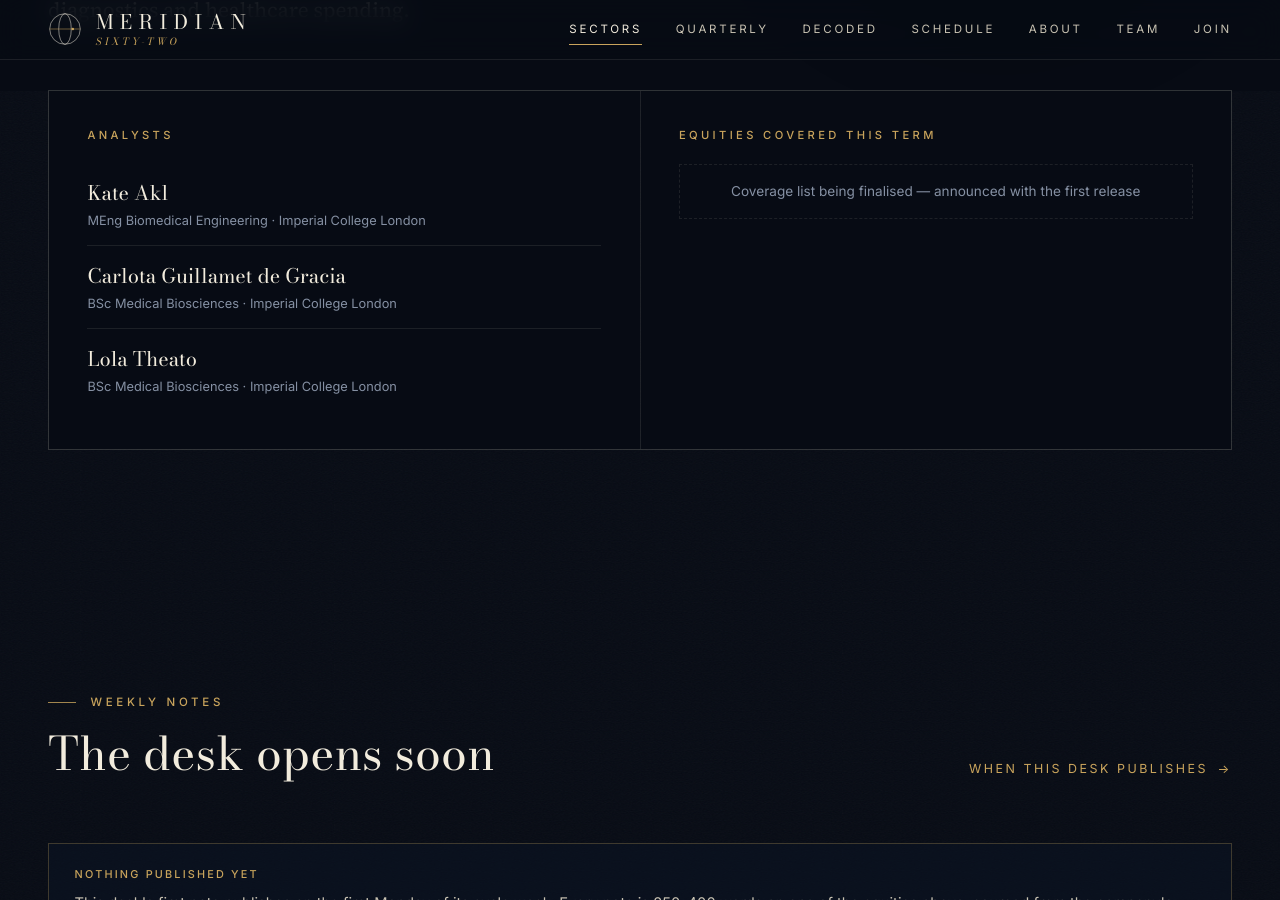
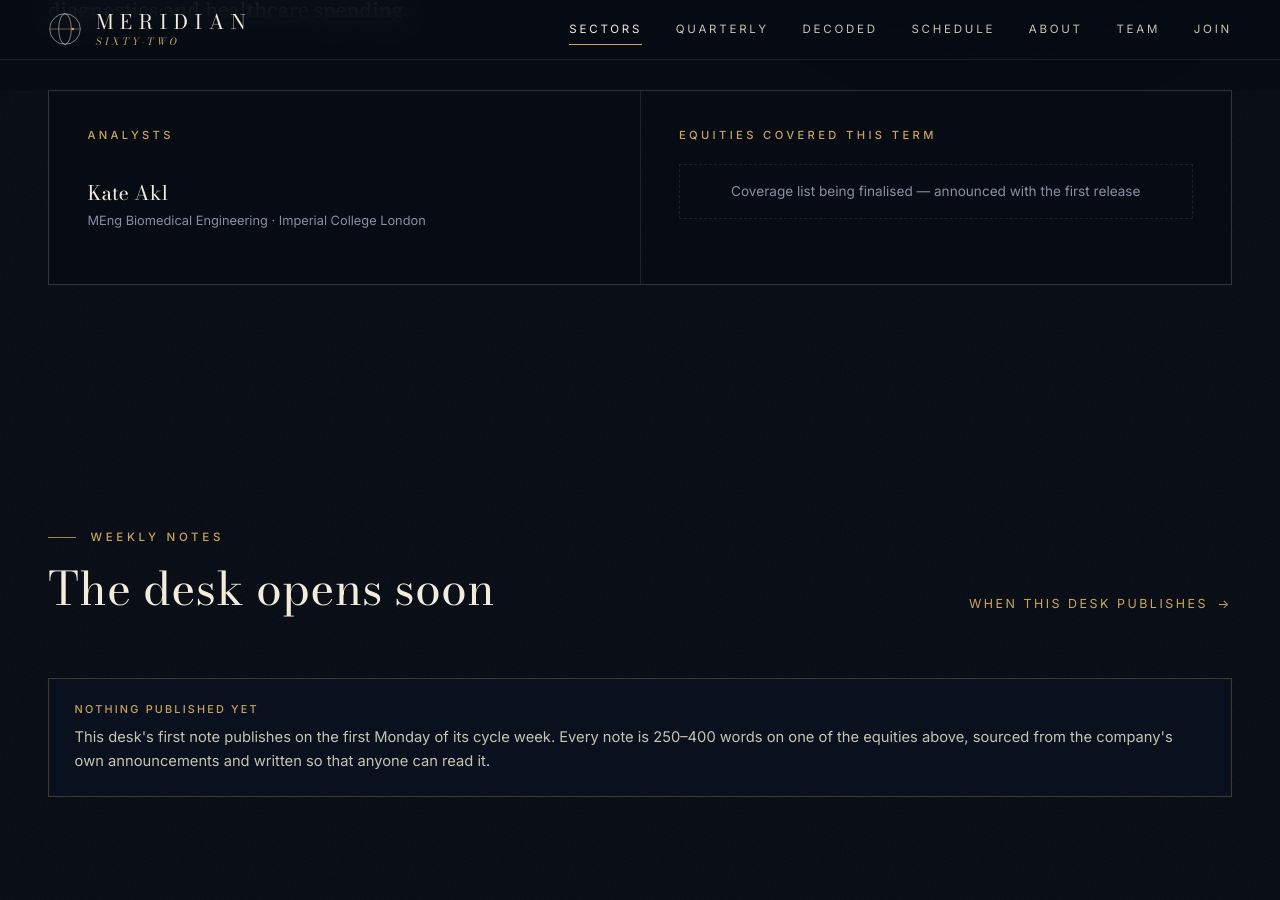
Before and after one commit to meridian62contact-lang/meridian62contact-lang.github.io, a Jekyll site: the page built from _sectors/06-healthcare-services-medical-equipment.md, in a window 1280 px wide and 900 px high, scrolled down 665 px. Built offline with Jekyll 4.4.1, drawn with Linux system fonts in a browser that asks for light colours.

Commit message:
Update 06-healthcare-services-medical-equipment.md

```diff
--- a/_sectors/06-healthcare-services-medical-equipment.md
+++ b/_sectors/06-healthcare-services-medical-equipment.md
@@ -13,12 +13,7 @@ analysts:
   - name: "Kate Akl"
     degree: "MEng Biomedical Engineering"
     university: "Imperial College London"
-  - name: "Carlota Guillamet de Gracia"
-    degree: "BSc Medical Biosciences"
-    university: "Imperial College London"
-  - name: "Lola Theato"
-    degree: "BSc Medical Biosciences"
-    university: "Imperial College London"
+
 
 # 3–5 companies the desk follows all term. 'watching' is the one-sentence coverage line:
 # the specific thing the desk is watching right now (update it whenever it changes).
```
